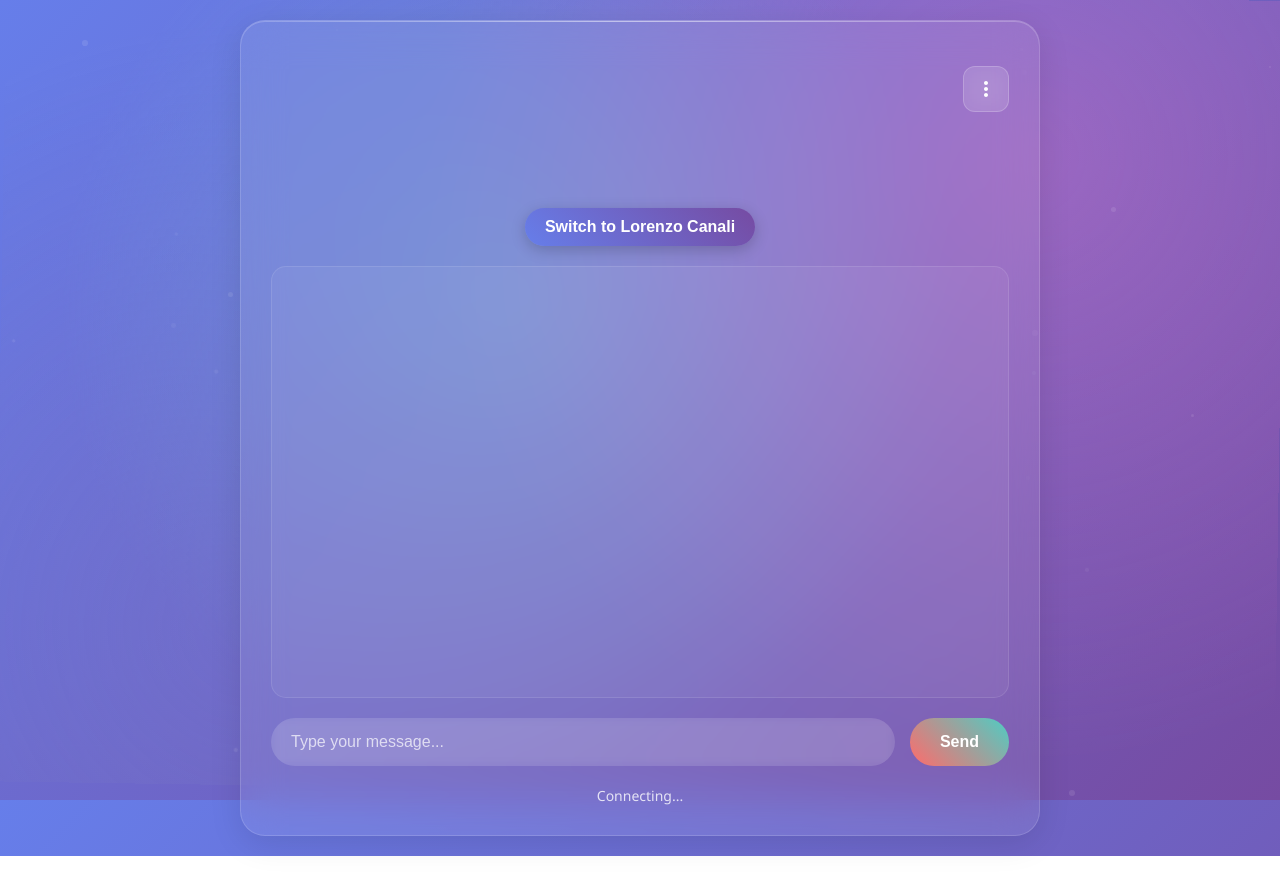
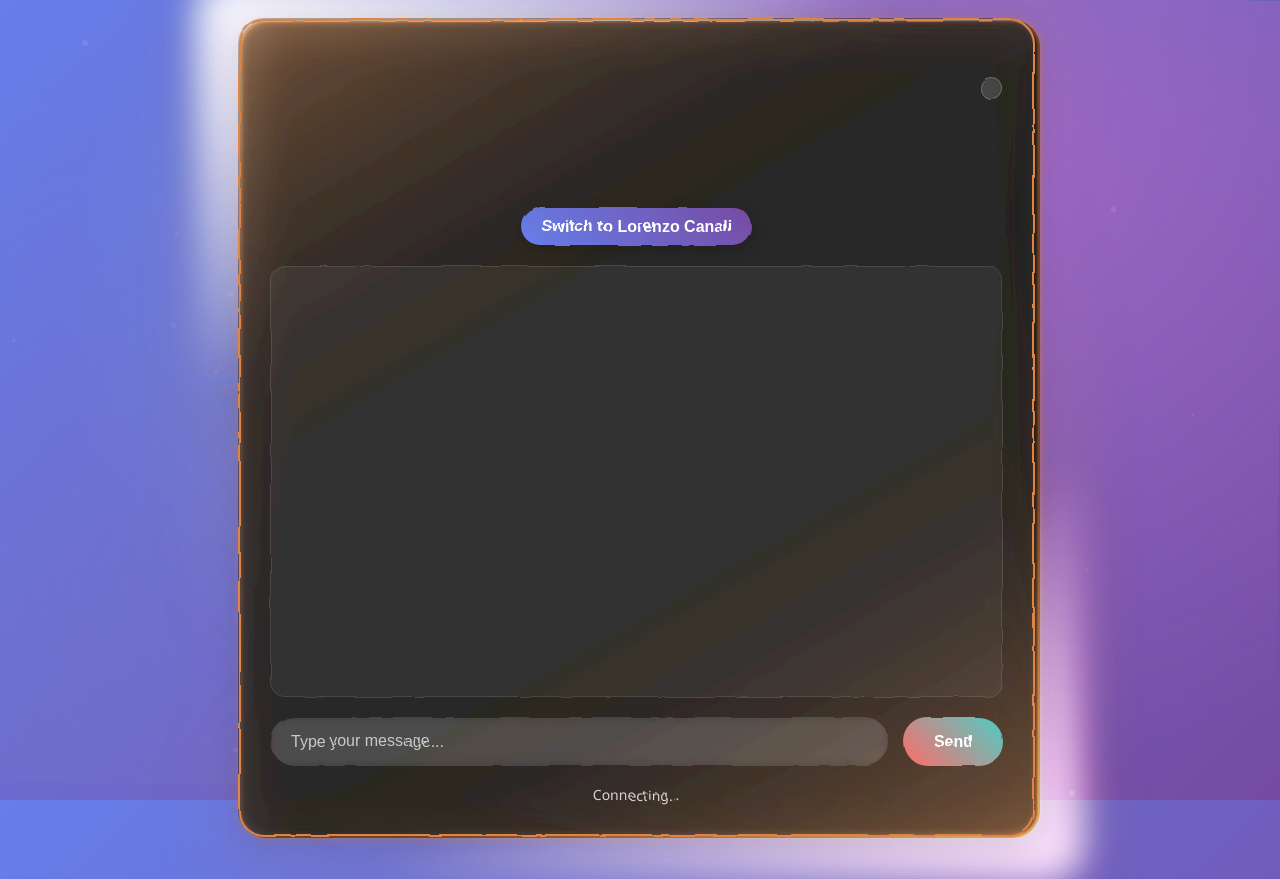
Before and after one commit to ThemAiI4H/Digital-Twins, a website: page frontend/index.html in a window 1280 px wide. Before the commit the page ends 856 px from the top, so only its background shows below. Drawn offline with nearby package versions, Linux system fonts and the light colour scheme.

Commit message:
Add electric border effect with turbulent displacement, glow layers, and overlay effects

```diff
--- a/frontend/index.html
+++ b/frontend/index.html
@@ -7,7 +7,13 @@
     <link rel="stylesheet" href="styles.css">
 </head>
 <body>
-    <div class="container">
+    <div class="electric-container">
+        <div class="electric-glow-1"></div>
+        <div class="electric-glow-2"></div>
+        <div class="electric-overlay-1"></div>
+        <div class="electric-overlay-2"></div>
+        <div class="electric-bg-glow"></div>
+        <div class="container">
         <div class="header">
             <h1 class="title" id="title">Digital Twin Chat - Warren Buffett</h1>
             <button id="settingsButton" class="settings-button" title="Settings">
@@ -45,11 +51,22 @@
             </div>
         </div>
         <div id="status" class="status">Connecting...</div>
+        </div>
     </div>
 
     <!-- Background particles -->
     <div class="particles" id="particles"></div>
 
+    <!-- SVG Filter for Electric Effect -->
+    <svg>
+        <defs>
+            <filter id="turbulent-displace">
+                <feTurbulence baseFrequency="0.02 0.02" numOctaves="3" result="turbulence"/>
+                <feDisplacementMap in="SourceGraphic" in2="turbulence" scale="2"/>
+            </filter>
+        </defs>
+    </svg>
+
     <script src="https://cdnjs.cloudflare.com/ajax/libs/gsap/3.12.2/gsap.min.js"></script>
     <script src="script.js"></script>
 </body>
--- a/frontend/styles.css
+++ b/frontend/styles.css
@@ -10,6 +10,10 @@
     --font-size-medium: 16px;
     --font-size-large: 18px;
     --animation-duration: 0.3s;
+    --electric-border-color: #dd8448;
+    --electric-light-color: oklch(from var(--electric-border-color) l c h);
+    --gradient-color: oklch(from var(--electric-border-color) 0.3 calc(c / 2) h / 0.4);
+    --color-neutral-900: oklch(0.185 0 0);
 }
 
 body {
@@ -79,7 +83,27 @@ body::before {
     50% { transform: translateY(-20px) rotate(180deg); opacity: 1; }
 }
 
-.container {
+/* Electric Border Container */
+.electric-container {
+    max-width: 800px;
+    width: 100%;
+    position: relative;
+    padding: 2px;
+    border-radius: 27px;
+    background: linear-gradient(
+        -30deg,
+        var(--gradient-color),
+        transparent,
+        var(--gradient-color)
+      ),
+      linear-gradient(
+        to bottom,
+        var(--color-neutral-900),
+        var(--color-neutral-900)
+      );
+}
+
+.electric-container .container {
     max-width: 800px;
     width: 100%;
     background: rgba(255, 255, 255, 0.08);
@@ -89,12 +113,15 @@ body::before {
     box-shadow:
         0 8px 32px rgba(0, 0, 0, 0.1),
         inset 0 1px 0 rgba(255, 255, 255, 0.2);
-    border: 1px solid rgba(255, 255, 255, 0.15);
+    border: 2px solid var(--electric-border-color);
     position: relative;
     overflow: hidden;
+    filter: url(#turbulent-displace);
+    margin-top: -4px;
+    margin-left: -4px;
 }
 
-.container::before {
+.electric-container .container::before {
     content: '';
     position: absolute;
     top: 0;
@@ -102,6 +129,105 @@ body::before {
     right: 0;
     height: 1px;
     background: linear-gradient(90deg, transparent, rgba(255, 255, 255, 0.4), transparent);
+}
+
+/* Electric Glow Effects */
+.electric-glow-1 {
+    border: 2px solid rgba(221, 132, 72, 0.6);
+    border-radius: 27px;
+    width: 100%;
+    height: 100%;
+    position: absolute;
+    top: 0;
+    left: 0;
+    right: 0;
+    bottom: 0;
+    filter: blur(1px);
+    pointer-events: none;
+}
+
+.electric-glow-2 {
+    border: 2px solid var(--electric-light-color);
+    border-radius: 27px;
+    width: 100%;
+    height: 100%;
+    position: absolute;
+    top: 0;
+    left: 0;
+    right: 0;
+    bottom: 0;
+    filter: blur(4px);
+    pointer-events: none;
+}
+
+/* Electric Overlay Effects */
+.electric-overlay-1 {
+    position: absolute;
+    width: 100%;
+    height: 100%;
+    top: 0;
+    left: 0;
+    right: 0;
+    bottom: 0;
+    border-radius: 27px;
+    opacity: 1;
+    mix-blend-mode: overlay;
+    transform: scale(1.1);
+    filter: blur(16px);
+    background: linear-gradient(
+      -30deg,
+      white,
+      transparent 30%,
+      transparent 70%,
+      white
+    );
+    pointer-events: none;
+}
+
+.electric-overlay-2 {
+    position: absolute;
+    width: 100%;
+    height: 100%;
+    top: 0;
+    left: 0;
+    right: 0;
+    bottom: 0;
+    border-radius: 27px;
+    opacity: 0.5;
+    mix-blend-mode: overlay;
+    transform: scale(1.1);
+    filter: blur(16px);
+    background: linear-gradient(
+      -30deg,
+      white,
+      transparent 30%,
+      transparent 70%,
+      white
+    );
+    pointer-events: none;
+}
+
+/* Electric Background Glow */
+.electric-bg-glow {
+    position: absolute;
+    width: 100%;
+    height: 100%;
+    top: 0;
+    left: 0;
+    right: 0;
+    bottom: 0;
+    border-radius: 27px;
+    filter: blur(32px);
+    transform: scale(1.1);
+    opacity: 0.3;
+    z-index: -1;
+    background: linear-gradient(
+      -30deg,
+      var(--electric-light-color),
+      transparent,
+      var(--electric-border-color)
+    );
+    pointer-events: none;
 }
 
 /* Header */
@@ -404,6 +530,21 @@ body::before {
     font-size: 14px;
 }
 
+/* SVG Filter for Turbulent Displacement */
+svg {
+    position: absolute;
+    width: 0;
+    height: 0;
+}
+
+#turbulent-displace feTurbulence {
+    baseFrequency: 0.02 0.02;
+}
+
+#turbulent-displace feDisplacementMap {
+    scale: 2;
+}
+
 /* Responsive */
 @media (max-width: 768px) {
     .container {
```
